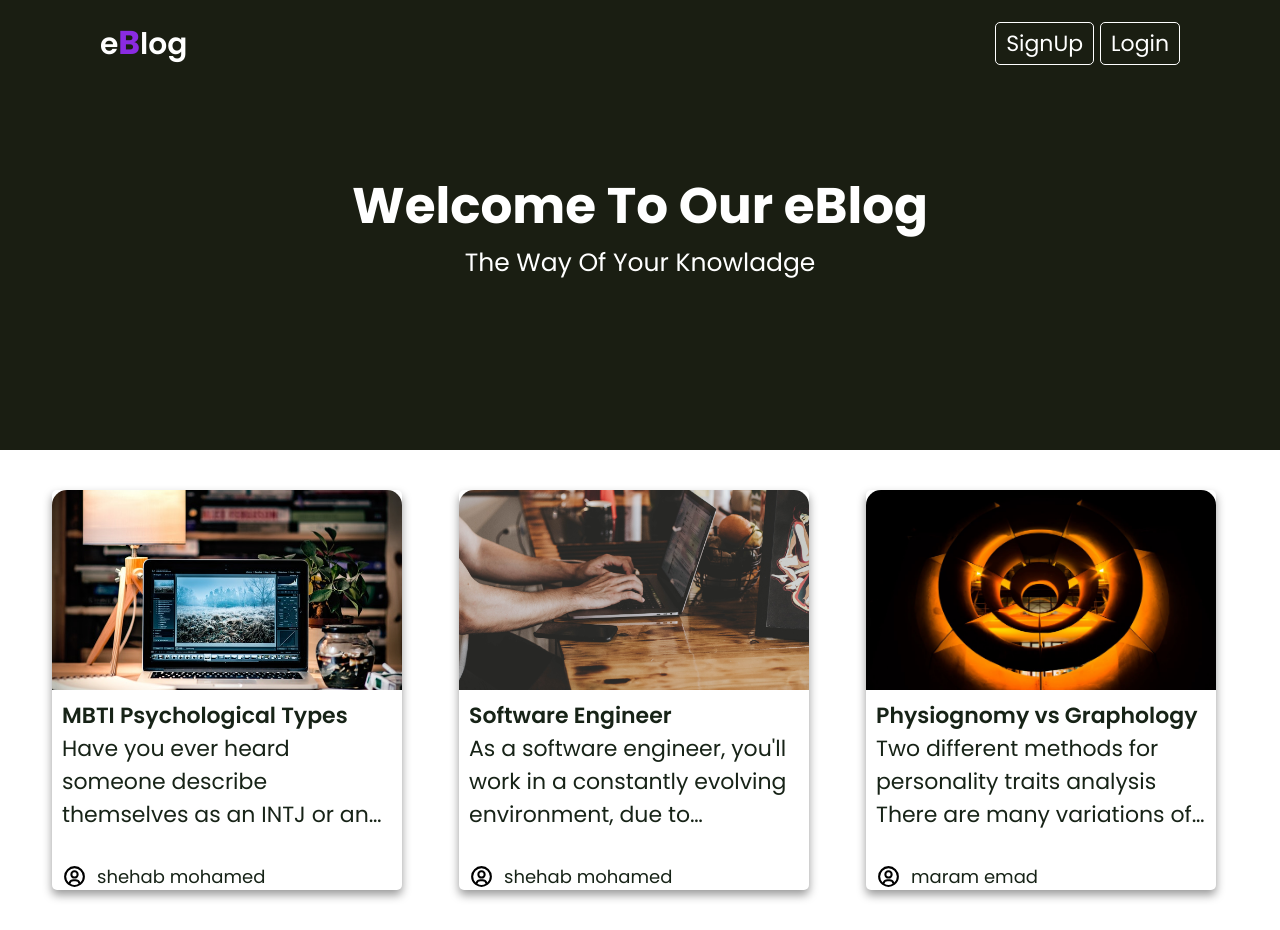
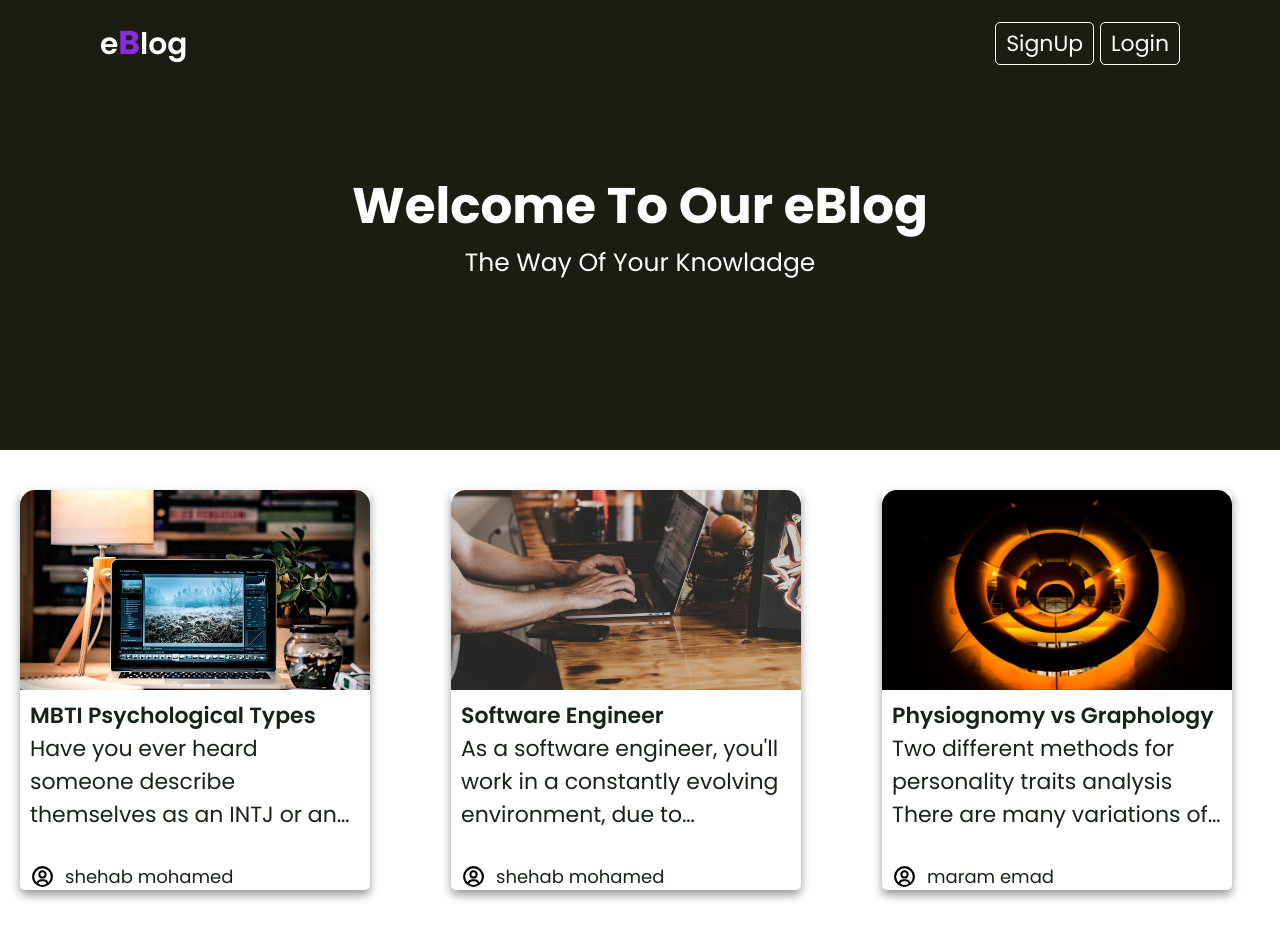
Before and after one commit to ShehabM0/eBlog-v1, a PHP site: page / in a window 1280 px wide. Run offline with PHP 8.4, Linux system fonts and the light colour scheme.

Commit message:
edited two css files

```diff
--- a/css/card.css
+++ b/css/card.css
@@ -5,13 +5,18 @@
     --wht: #fff;
 }
 
+#post-link {
+    color: var(--blk1);
+    width: 50%;
+}
+
 .post-container{
+    margin: 40px auto;
     display: grid;
-    grid-template-columns: repeat(auto-fit, minmax(300px, 1fr));
+    grid-template-columns: repeat(auto-fill, minmax(300px, 1fr));
     justify-content: center;
-    margin: 40px;
     gap: 1.5rem;
-    padding-left: 12px;
+    margin-left: 20px;
 }
 
 .post-container .post {
--- a/css/post.css
+++ b/css/post.css
@@ -16,10 +16,6 @@ a {
 
 button {
     cursor: pointer;
-}
-
-#post-link {
-    color: var(--blk1);
 }
 
 .img-bg {
@@ -90,6 +86,7 @@ button {
     padding: 50px;
     font-size: 1.25rem;
     font-weight: 600;
+    line-height: 1.5;
 }
 
 .buttons {
@@ -104,6 +101,7 @@ button {
     color: var(--wht);
     background-color: rgba(0,0,0,0);
     cursor: pointer;
+    border: none;
 }
 
 .Edit, .Delete{
```
